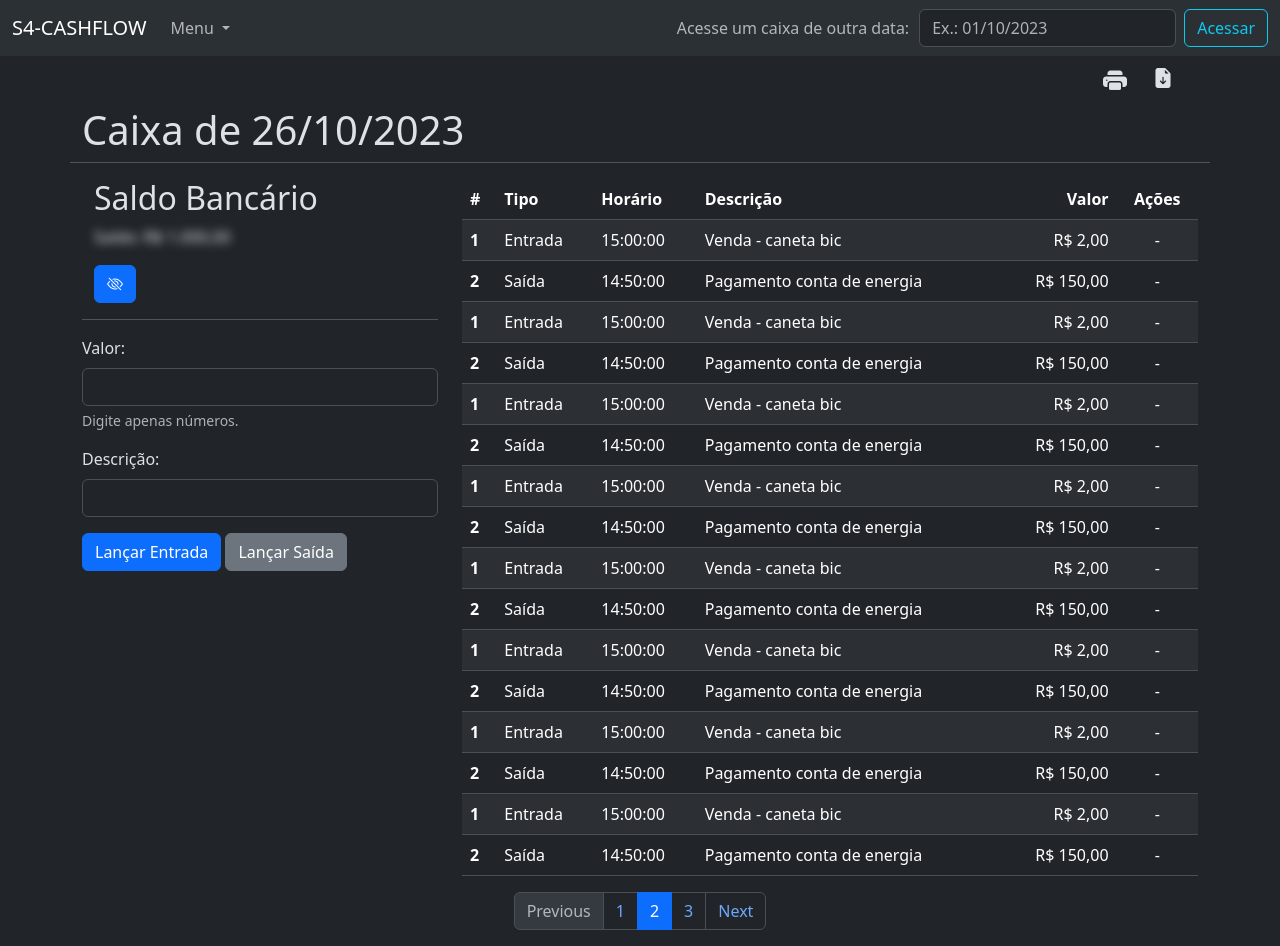
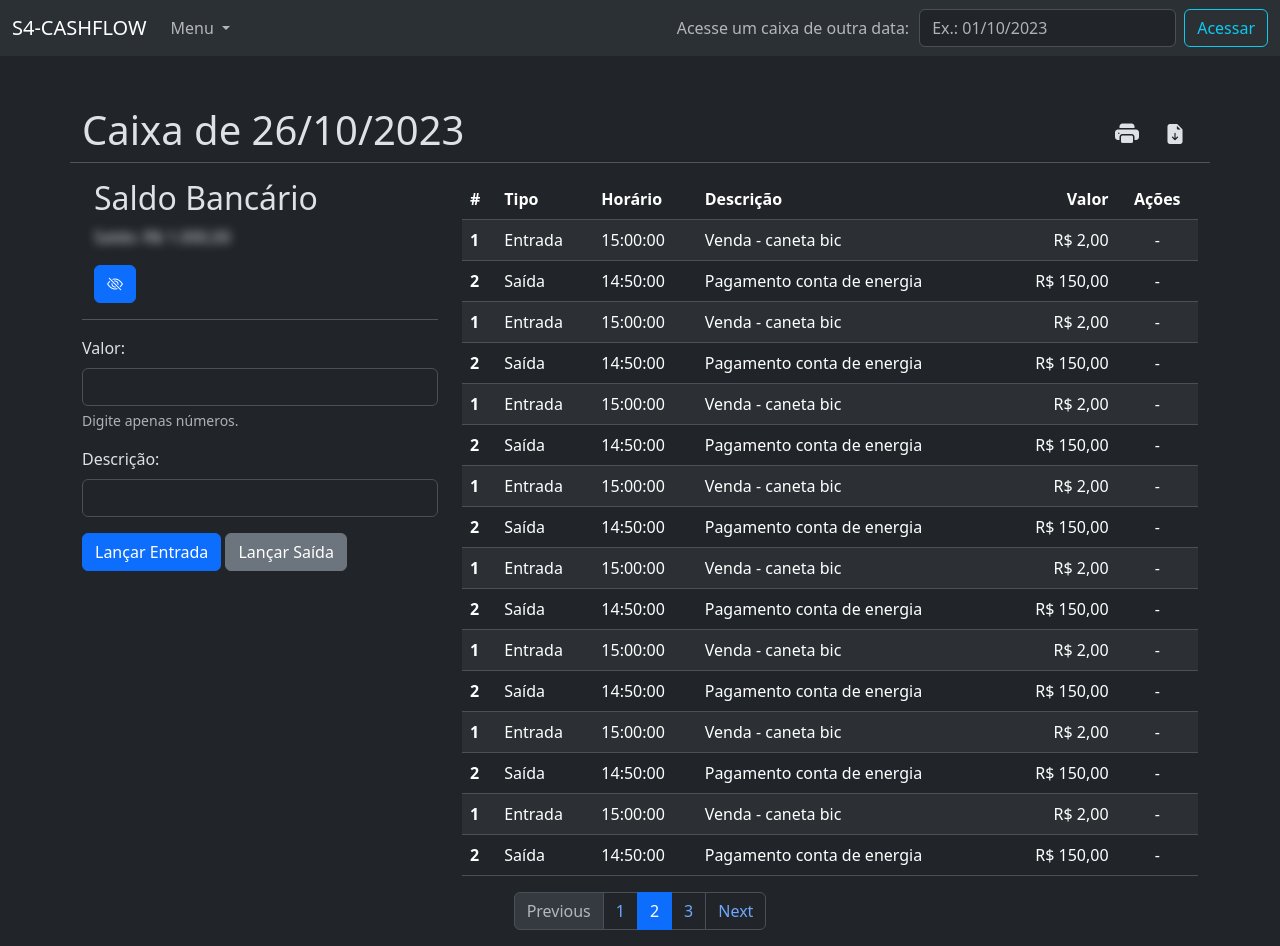
Before and after one commit to pedrosimoess/CASHFLOW, a plain HTML site: page index.html in a window 1280 px wide. Drawn offline with nearby package versions, Linux system fonts and the light colour scheme.

Commit message:
ta alinhado

```diff
--- a/index.html
+++ b/index.html
@@ -74,15 +74,16 @@
       </div>
     </nav>
 
-    <div class="container" style="margin: top 50px">
-      <div class="container-fluid">
-        <div class="d-flex align-items-start justify-content-end">
-          <button type="button" class="btn bi bi-printer-fill fs-4"></button>
-          <button type="button" class="btn bi bi-file-earmark-arrow-down-fill fs-5"></button>
+    <div class="container" style="margin-top: 50px;">
+
+      <div class="row" style="margin-top: 50px;">
+        <div class="d-flex align-items-center justify-content-between">
+          <h1>Caixa de 26/10/2023</h1>
+          <div class="d-flex">
+            <button type="button" class="btn bi bi-printer-fill fs-4"></button>
+            <button type="button" class="btn bi bi-file-earmark-arrow-down-fill fs-5"></button>
+          </div>
         </div>
-      </div>
-      <div class="row">
-        <h1>Caixa de 26/10/2023</h1>
         <hr>
       </div>
 
```
